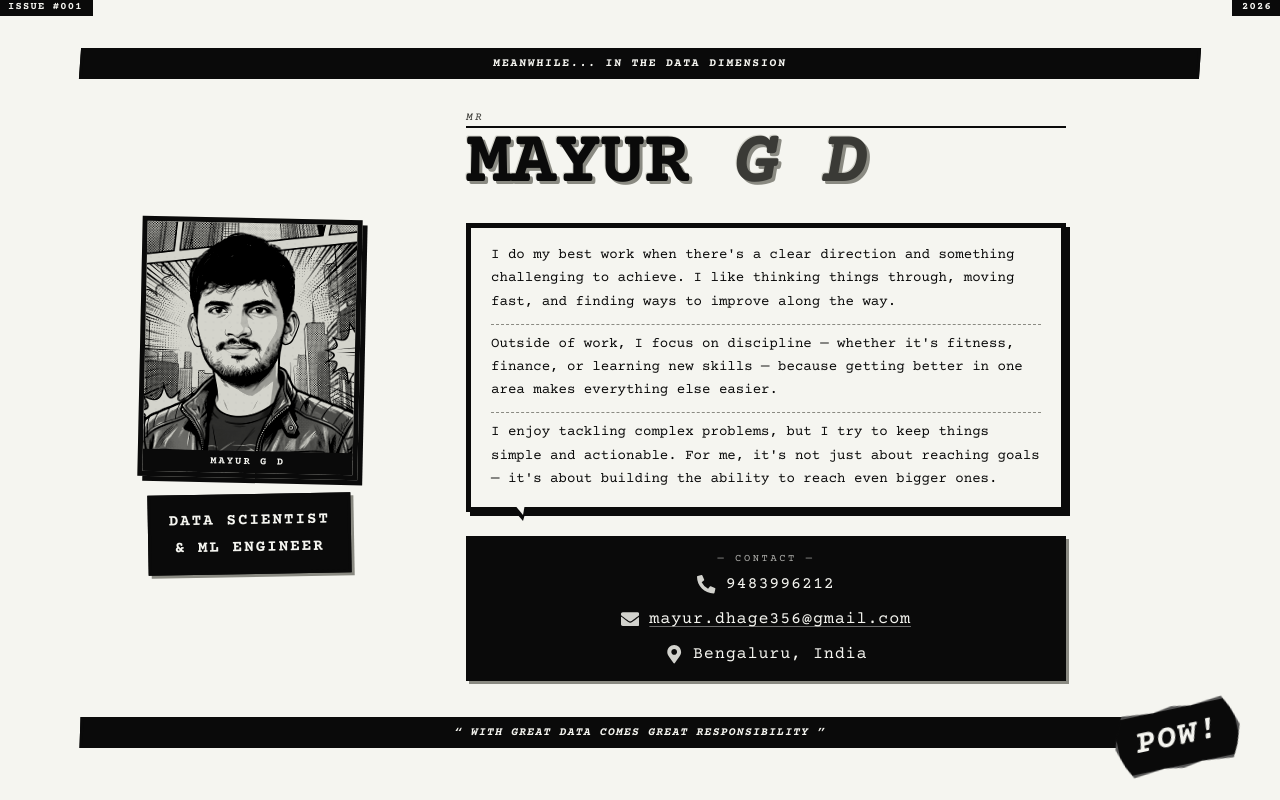
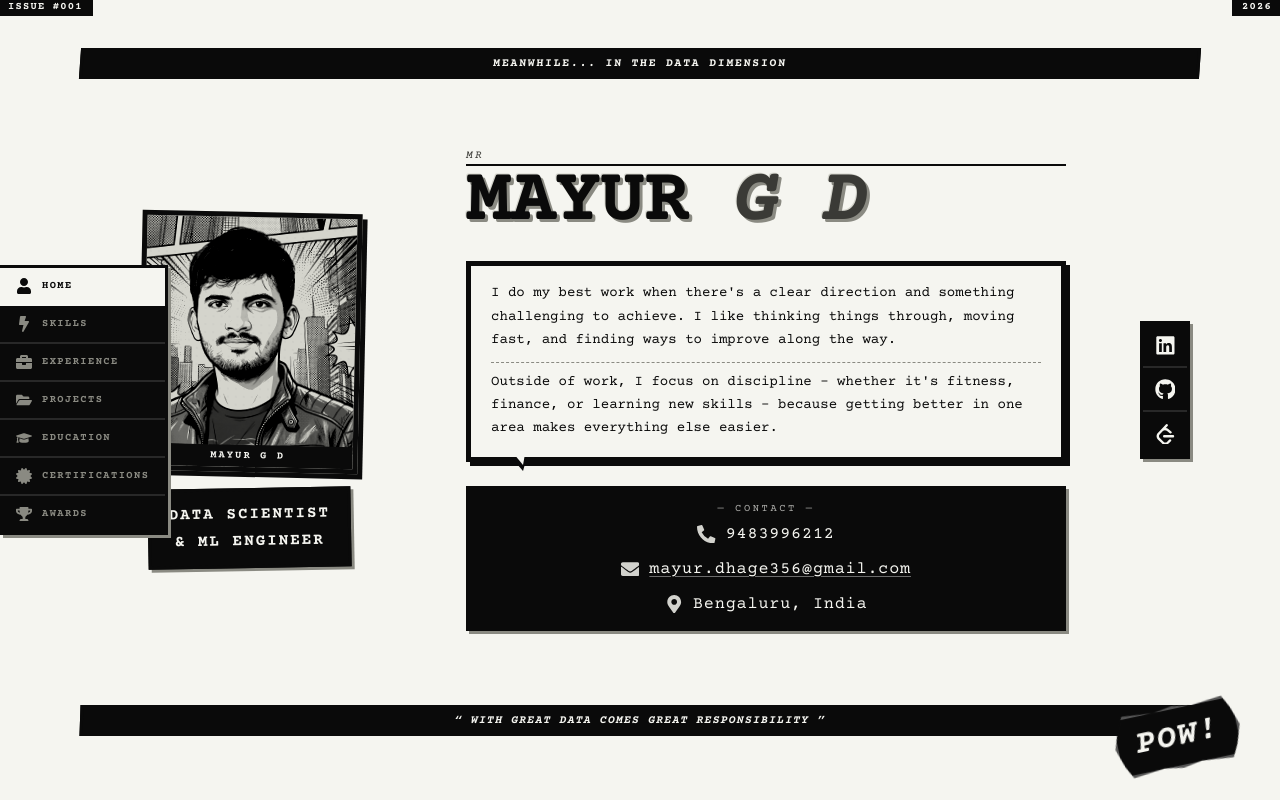
Before and after one commit to mayurgd/portfolio, a React (Vite) app: page / in a window 1280 px wide. Built offline with nearby package versions, Linux system fonts and the light colour scheme.

Commit message:
nav on left

```diff
--- a/src/App.css
+++ b/src/App.css
@@ -37,6 +37,107 @@ html, body, #root {
   justify-content: stretch;
   padding: 0;
   overflow: hidden;
+}
+
+/* ========================================
+   LEFT NAV STRIP
+======================================== */
+.nav-strip {
+  position: fixed;
+  left: 0;
+  top: 50%;
+  transform: translateY(-50%);
+  z-index: 20;
+  display: flex;
+  flex-direction: column;
+  background: var(--ink);
+  border: var(--border);
+  border-left: none;
+  box-shadow: 3px 3px 0 var(--grey-mid);
+}
+
+.nav-strip-btn {
+  display: flex;
+  align-items: center;
+  gap: 10px;
+  padding: 10px 16px;
+  background: transparent;
+  border: none;
+  border-bottom: 2px solid rgba(255,255,255,0.12);
+  color: var(--grey-mid);
+  font-size: 0.75rem;
+  font-weight: 700;
+  letter-spacing: 0.12em;
+  text-transform: uppercase;
+  cursor: pointer;
+  transition: background 0.15s, color 0.15s;
+  font-family: inherit;
+  white-space: nowrap;
+  text-align: left;
+}
+
+.nav-strip-btn:last-child {
+  border-bottom: none;
+}
+
+.nav-strip-btn:hover {
+  background: rgba(255,255,255,0.08);
+  color: var(--white);
+}
+
+.nav-strip-btn--active {
+  background: var(--white);
+  color: var(--ink);
+}
+
+.nav-strip-btn--active:hover {
+  background: var(--white);
+  color: var(--ink);
+}
+
+.nav-strip-icon {
+  font-size: 1rem;
+  flex-shrink: 0;
+}
+
+.nav-strip-label {
+  font-size: 0.65rem;
+}
+
+/* ========================================
+   HERO INLINE SOCIAL LINKS
+======================================== */
+.hero-social {
+  display: flex;
+  flex-direction: column;
+  align-items: center;
+  gap: 0;
+  align-self: center;
+  background: var(--ink);
+  border: var(--border);
+  box-shadow: 3px 3px 0 var(--grey-mid);
+}
+
+.hero-social-link {
+  display: flex;
+  align-items: center;
+  justify-content: center;
+  width: 44px;
+  height: 44px;
+  color: var(--white);
+  font-size: 1.3rem;
+  text-decoration: none;
+  border-bottom: 2px solid rgba(255,255,255,0.12);
+  transition: background 0.15s, color 0.15s;
+}
+
+.hero-social-link:last-child {
+  border-bottom: none;
+}
+
+.hero-social-link:hover {
+  background: var(--white);
+  color: var(--ink);
 }
 
 /* ========================================
@@ -81,6 +182,60 @@ html, body, #root {
   transform: none;
   display: flex;
   flex-direction: column;
+}
+
+/* ========================================
+   SECTION BODY (non-home sections)
+======================================== */
+.section-body {
+  flex: 1;
+  display: flex;
+  align-items: center;
+  justify-content: center;
+}
+
+.coming-soon {
+  border: var(--border-thick);
+  background: var(--ink);
+  color: var(--white);
+  display: flex;
+  flex-direction: column;
+  align-items: center;
+  justify-content: center;
+  gap: 12px;
+  width: 100%;
+  max-width: 600px;
+  min-height: 260px;
+  box-shadow: 5px 5px 0 var(--grey-mid);
+  position: relative;
+  overflow: hidden;
+}
+
+.coming-soon-bang {
+  position: absolute;
+  font-size: 10rem;
+  font-weight: 700;
+  font-style: italic;
+  color: rgba(255,255,255,0.05);
+  user-select: none;
+  pointer-events: none;
+  line-height: 1;
+}
+
+.coming-soon-title {
+  font-size: 1.1rem;
+  font-weight: 700;
+  letter-spacing: 0.2em;
+  text-transform: uppercase;
+  position: relative;
+}
+
+.coming-soon-sub {
+  font-size: 0.65rem;
+  letter-spacing: 0.15em;
+  opacity: 0.5;
+  text-transform: uppercase;
+  position: relative;
 }
 
 /* ========================================
@@ -139,7 +294,7 @@ html, body, #root {
 ======================================== */
 .hero-layout {
   display: grid;
-  grid-template-columns: 320px 1fr;
+  grid-template-columns: 320px 1fr auto;
   gap: 56px;
   align-items: center;
   max-width: 1100px;
@@ -403,6 +558,10 @@ html, body, #root {
     min-height: 100vh;
   }
 
+  .nav-strip {
+    display: none;
+  }
+
   .hero-layout {
     grid-template-columns: 1fr;
   }
--- a/src/App.jsx
+++ b/src/App.jsx
@@ -1,18 +1,63 @@
+import { useState } from 'react'
 import './App.css'
 import profilePlaceholder from './assets/my_image_1.png'
-import { FaPhoneAlt, FaEnvelope, FaMapMarkerAlt } from 'react-icons/fa'
+import {
+  FaPhoneAlt, FaEnvelope, FaMapMarkerAlt, FaLinkedin, FaGithub,
+  FaUser, FaBolt, FaBriefcase, FaFolderOpen, FaGraduationCap,
+  FaCertificate, FaTrophy,
+} from 'react-icons/fa'
+import { SiLeetcode } from 'react-icons/si'
+
+const NAV = [
+  { id: 'home',           Icon: FaUser,          label: 'Home'         },
+  { id: 'skills',         Icon: FaBolt,          label: 'Skills'       },
+  { id: 'experience',     Icon: FaBriefcase,     label: 'Experience'   },
+  { id: 'projects',       Icon: FaFolderOpen,    label: 'Projects'     },
+  { id: 'education',      Icon: FaGraduationCap, label: 'Education'    },
+  { id: 'certifications', Icon: FaCertificate,   label: 'Certifications'},
+  { id: 'awards',         Icon: FaTrophy,        label: 'Awards'       },
+]
+
+/* ── PLACEHOLDER panel for upcoming sections ── */
+function ComingSoon({ label }) {
+  return (
+    <div className="coming-soon">
+      <span className="coming-soon-bang">!</span>
+      <span className="coming-soon-title">CHAPTER LOADING...</span>
+      <span className="coming-soon-sub">{label} — coming soon</span>
+    </div>
+  )
+}
 
 function App() {
+  const [active, setActive] = useState('home')
+
   return (
     <div className="page">
-      {/* Halftone dot overlay */}
       <div className="halftone-overlay" />
-
-      {/* Panel grid lines background */}
       <div className="panel-grid" />
 
+
+
+
+
+      {/* ── Left nav strip ── */}
+      <div className="nav-strip">
+        {NAV.map(({ id, Icon, label }) => (
+          <button
+            key={id}
+            className={`nav-strip-btn${active === id ? ' nav-strip-btn--active' : ''}`}
+            onClick={() => setActive(id)}
+            aria-label={label}
+          >
+            <Icon className="nav-strip-icon" />
+            <span className="nav-strip-label">{label}</span>
+          </button>
+        ))}
+      </div>
+
       <main className="hero-panel">
-        {/* Corner accent */}
+        {/* Corner tags */}
         <span className="corner-tag">ISSUE #001</span>
         <span className="corner-tag corner-tag--right">2026</span>
 
@@ -21,30 +66,23 @@ function App() {
           MEANWHILE... IN THE DATA DIMENSION
         </div>
 
-        {/* Content layout */}
+        {/* ── Section content ── */}
+        {active === 'home' && (
           <div className="hero-layout">
-          {/* Photo panel */}
             <div className="photo-panel">
               <div className="photo-frame">
-              <img
-                src={profilePlaceholder}
-                alt="Mayur G D"
-                className="profile-photo"
-              />
+                <img src={profilePlaceholder} alt="Mayur G D" className="profile-photo" />
                 <div className="photo-label">MAYUR G D</div>
               </div>
               <div className="badge">DATA SCIENTIST<br />& ML ENGINEER</div>
             </div>
 
-          {/* Info panel */}
             <div className="info-panel">
-            {/* Name */}
               <div className="name-block">
                 <div className="name-tag">Mr</div>
                 <h1 className="hero-name">MAYUR <span className="name-accent">G D</span></h1>
               </div>
 
-            {/* Bio speech bubble */}
               <div className="speech-bubble">
                 <p className="bio-text">
                   I do my best work when there&apos;s a clear direction and something
@@ -52,18 +90,12 @@ function App() {
                   finding ways to improve along the way.
                 </p>
                 <p className="bio-text bio-text--second">
-                Outside of work, I focus on discipline — whether it&apos;s fitness,
-                finance, or learning new skills — because
+                  Outside of work, I focus on discipline - whether it&apos;s fitness,
+                  finance, or learning new skills - because
                   getting better in one area makes everything else easier.
-              </p>
-              <p className="bio-text bio-text--second">
-                I enjoy tackling complex problems, but I try to keep things
-                simple and actionable. For me, it&apos;s not just about reaching goals —
-                it&apos;s about building the ability to reach even bigger ones.
                 </p>
               </div>
 
-            {/* Contact panel */}
               <div className="contact-panel">
                 <div className="contact-label">— CONTACT —</div>
                 <div className="contact-items">
@@ -83,8 +115,28 @@ function App() {
                   </div>
                 </div>
               </div>
+
+            </div>
+
+            <div className="hero-social">
+              <a href="https://www.linkedin.com/in/mayur-g-d-a78a1a131/" target="_blank" rel="noopener noreferrer" className="hero-social-link" aria-label="LinkedIn">
+                <FaLinkedin />
+              </a>
+              <a href="https://github.com/mayurgd" target="_blank" rel="noopener noreferrer" className="hero-social-link" aria-label="GitHub">
+                <FaGithub />
+              </a>
+              <a href="https://leetcode.com/u/mayur_356/" target="_blank" rel="noopener noreferrer" className="hero-social-link" aria-label="LeetCode">
+                <SiLeetcode />
+              </a>
             </div>
           </div>
+        )}
+
+        {active !== 'home' && (
+          <div className="section-body">
+            <ComingSoon label={NAV.find(n => n.id === active).label} />
+          </div>
+        )}
 
         {/* Bottom caption */}
         <div className="caption-box caption-box--bottom">
@@ -92,7 +144,6 @@ function App() {
         </div>
       </main>
 
-      {/* Comic action word */}
       <div className="action-word">POW!</div>
     </div>
   )
```
Also changed, not shown: 1 other file (tests, documents, lock files or other folders). Lines whose indentation alone changed are shown as unchanged.
